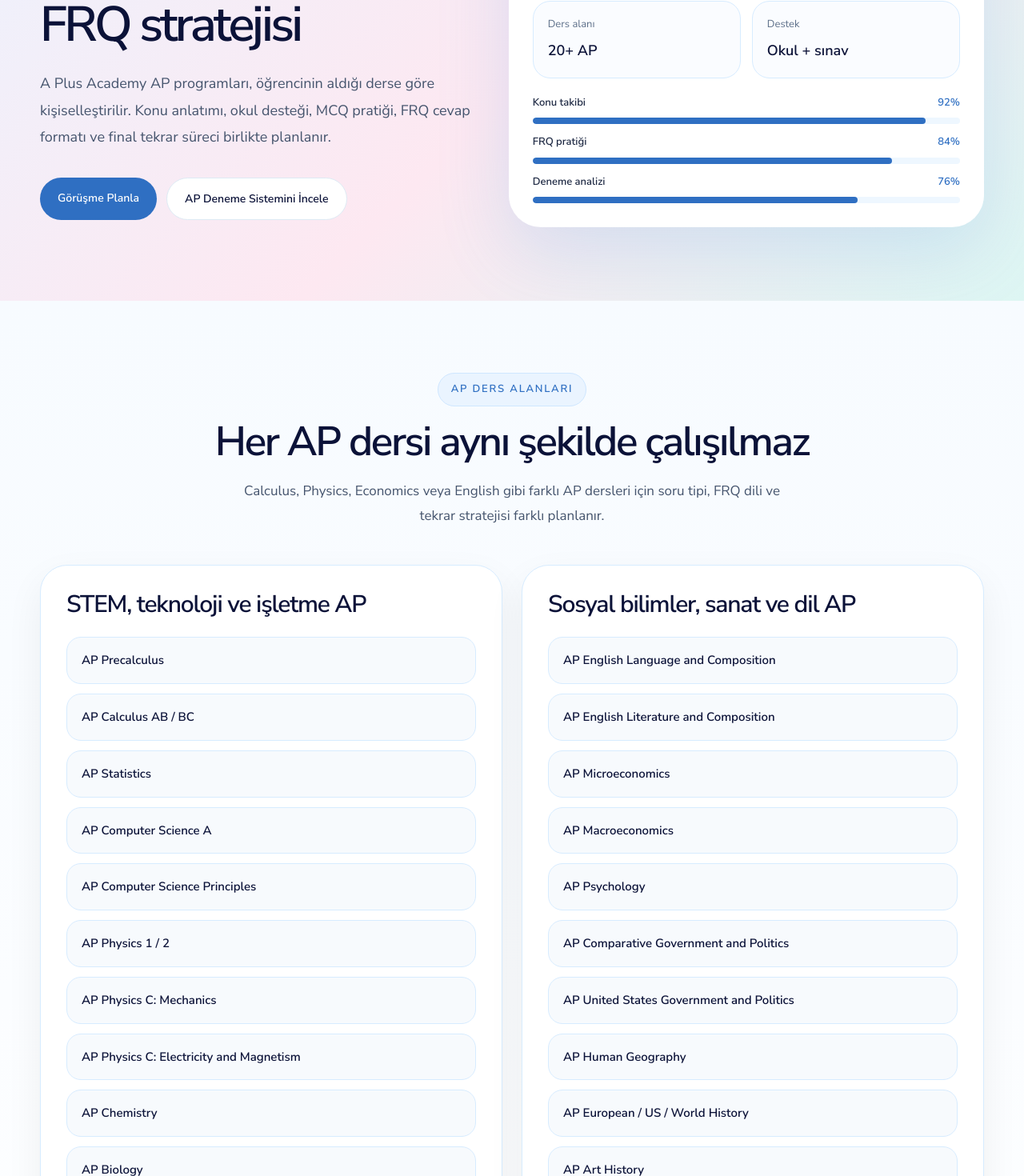
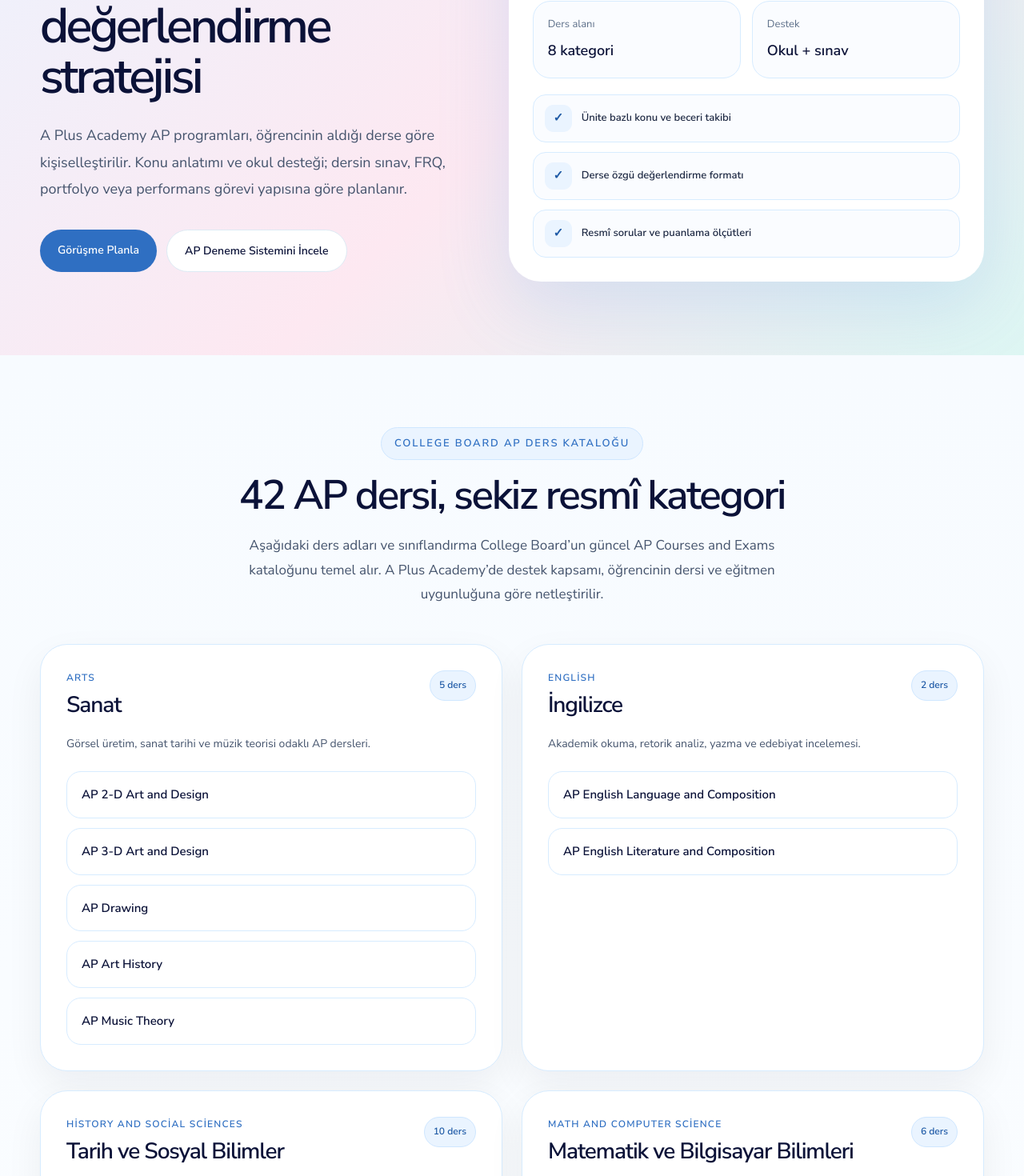
Before and after one commit to apluseducationtr-png/aplus-academy, a Next.js app: page /sinavlar/ap in a window 1280 px wide. Shown: the part 508-1978 px from the top of the page at 80% size. Built offline with nearby package versions, Linux system fonts and the light colour scheme; no server answers.

Commit message:
Align AP catalog with College Board courses

```diff
--- a/src/app/sinavlar/ap/page.tsx
+++ b/src/app/sinavlar/ap/page.tsx
@@ -3,58 +3,117 @@ import Navbar from "@/components/Navbar";
 import Footer from "@/components/Footer";
 import StudentTestimonials from "@/components/StudentTestimonials";
 
-const stemSubjects = [
-  "AP Precalculus",
-  "AP Calculus AB / BC",
-  "AP Statistics",
+const apCourseCategories = [
+  {
+    title: "Sanat",
+    officialTitle: "Arts",
+    description: "Görsel üretim, sanat tarihi ve müzik teorisi odaklı AP dersleri.",
+    courses: [
+      "AP 2-D Art and Design",
+      "AP 3-D Art and Design",
+      "AP Drawing",
+      "AP Art History",
+      "AP Music Theory",
+    ],
+  },
+  {
+    title: "İngilizce",
+    officialTitle: "English",
+    description: "Akademik okuma, retorik analiz, yazma ve edebiyat incelemesi.",
+    courses: [
+      "AP English Language and Composition",
+      "AP English Literature and Composition",
+    ],
+  },
+  {
+    title: "Tarih ve Sosyal Bilimler",
+    officialTitle: "History and Social Sciences",
+    description: "Tarih, ekonomi, psikoloji, coğrafya ve siyaset alanlarını kapsayan dersler.",
+    courses: [
+      "AP African American Studies",
+      "AP Comparative Government and Politics",
+      "AP European History",
+      "AP Human Geography",
+      "AP Macroeconomics",
+      "AP Microeconomics",
+      "AP Psychology",
+      "AP United States Government and Politics",
+      "AP United States History",
+      "AP World History: Modern",
+    ],
+  },
+  {
+    title: "Matematik ve Bilgisayar Bilimleri",
+    officialTitle: "Math and Computer Science",
+    description: "Matematiksel modelleme, analiz, istatistik ve bilgisayar bilimi dersleri.",
+    courses: [
+      "AP Calculus AB",
+      "AP Calculus BC",
       "AP Computer Science A",
       "AP Computer Science Principles",
-  "AP Physics 1 / 2",
+      "AP Precalculus",
+      "AP Statistics",
+    ],
+  },
+  {
+    title: "Fen Bilimleri",
+    officialTitle: "Sciences",
+    description: "Biyoloji, kimya, çevre bilimi ve farklı fizik yaklaşımlarını içeren dersler.",
+    courses: [
+      "AP Biology",
+      "AP Chemistry",
+      "AP Environmental Science",
+      "AP Physics 1: Algebra-Based",
+      "AP Physics 2: Algebra-Based",
+      "AP Physics C: Electricity and Magnetism",
       "AP Physics C: Mechanics",
-  "AP Physics C: Electricity and Magnetism",
-  "AP Chemistry",
-  "AP Biology",
-  "AP Environmental Science",
-  "AP Cybersecurity",
-  "AP Business with Personal Finance",
-];
-
-const humanitiesSubjects = [
-  "AP English Language and Composition",
-  "AP English Literature and Composition",
-  "AP Microeconomics",
-  "AP Macroeconomics",
-  "AP Psychology",
-  "AP Comparative Government and Politics",
-  "AP United States Government and Politics",
-  "AP Human Geography",
-  "AP European / US / World History",
-  "AP Art History",
-  "AP 2-D / 3-D Art and Design",
-  "AP Drawing",
-  "AP Music Theory",
-  "AP Research / Seminar",
-  "AP Chinese / French / German / Italian / Japanese",
+    ],
+  },
+  {
+    title: "Dünya Dilleri ve Kültürleri",
+    officialTitle: "AP World Languages and Cultures",
+    description: "Dil yeterliliğini kültürel bağlam, iletişim ve metin analiziyle birleştiren dersler.",
+    courses: [
+      "AP Chinese Language and Culture",
+      "AP French Language and Culture",
+      "AP German Language and Culture",
+      "AP Italian Language and Culture",
+      "AP Japanese Language and Culture",
       "AP Latin",
-  "AP Spanish Language and Literature",
+      "AP Spanish Language and Culture",
+      "AP Spanish Literature and Culture",
+    ],
+  },
+  {
+    title: "AP Capstone Diploma Programı",
+    officialTitle: "AP Capstone Diploma Program",
+    description: "Araştırma, akademik argüman, kaynak değerlendirme ve sunum becerilerine odaklanır.",
+    courses: ["AP Research", "AP Seminar"],
+  },
+  {
+    title: "AP Career Kickstart",
+    officialTitle: "AP Career Kickstart",
+    description: "İşletme, kişisel finans ve siber güvenlik alanlarında kariyer bağlantılı dersler.",
+    courses: ["AP Business with Personal Finance", "AP Cybersecurity"],
+  },
 ];
 
 const labItems = [
   {
-    title: "MCQ pratiği",
-    text: "Konu bilgisi, hız ve seçenek eleme stratejileri birlikte çalışılır.",
+    title: "MCQ ve FRQ",
+    text: "Yazılı sınavlarda çoktan seçmeli ve açık uçlu bölümler dersin resmî yapısına göre çalışılır.",
   },
   {
-    title: "FRQ cevap dili",
-    text: "Puan kazandıran açıklama formatı ve rubric mantığı öğretilir.",
+    title: "Portfolyo",
+    text: "Art and Design derslerinde eser seçimi, süreç dokümantasyonu ve portfolyo beklentileri takip edilir.",
   },
   {
-    title: "Çıkmış soru analizi",
-    text: "College Board tarzı soru dili ve sık tekrar eden soru kalıpları incelenir.",
+    title: "Performans görevi",
+    text: "Capstone ve ilgili derslerde araştırma, sunum ve performans görevleri akademik dürüstlük içinde desteklenir.",
   },
   {
-    title: "Okul ve kamp desteği",
-    text: "Okul içi yazılı, quiz ve projelerin yanında sınav döneminde yoğun AP kampları düzenlenir.",
+    title: "Resmî soru ve ölçütler",
+    text: "Yayımlanmış sorular, puanlama ölçütleri ve dersin değerlendirme dili birlikte analiz edilir.",
   },
 ];
 
@@ -71,8 +130,8 @@ const timeline = [
   },
   {
     phase: "03",
-    title: "MCQ + FRQ",
-    text: "Konu öğrenimi sınav formatına uygun soru çözümüyle desteklenir.",
+    title: "Derse özel değerlendirme",
+    text: "Konu öğrenimi; sınav, FRQ, portfolyo veya performans görevi formatıyla desteklenir.",
   },
   {
     phase: "04",
@@ -84,7 +143,7 @@ const timeline = [
 const forWho = [
   "AP sınavında 4 veya 5 hedefleyen öğrenciler",
   "Okul AP derslerinde GPA desteğine ihtiyaç duyan öğrenciler",
-  "FRQ cevap formatında zorlanan öğrenciler",
+  "Dersin sınav, FRQ, portfolyo veya görev formatında zorlanan öğrenciler",
   "Sınava kısa süre kala yoğun tekrar kampı arayan öğrenciler",
 ];
 
@@ -95,7 +154,7 @@ const faqs = [
   },
   {
     q: "FRQ çalışması her AP dersi için yapılıyor mu?",
-    a: "FRQ ağırlığı derse göre değişir; ancak cevap formatı, açıklama kalitesi ve rubric mantığı AP hazırlığının önemli bir parçasıdır.",
+    a: "Hayır. College Board değerlendirme yapısı derse göre değişir. Bazı derslerde MCQ ve FRQ, Art and Design derslerinde portfolyo, Capstone derslerinde ise araştırma ve performans görevleri öne çıkar.",
   },
   {
     q: "AP kamp programları açılıyor mu?",
@@ -173,7 +232,7 @@ export default function APPage() {
                 maxWidth: "780px",
               }}
             >
-              AP’de 4-5 hedefi için ders bazlı hazırlık ve FRQ stratejisi
+              AP’de 4-5 hedefi için ders bazlı hazırlık ve değerlendirme stratejisi
             </h1>
 
             <p
@@ -186,8 +245,8 @@ export default function APPage() {
               }}
             >
               A Plus Academy AP programları, öğrencinin aldığı derse göre
-              kişiselleştirilir. Konu anlatımı, okul desteği, MCQ pratiği, FRQ
-              cevap formatı ve final tekrar süreci birlikte planlanır.
+              kişiselleştirilir. Konu anlatımı ve okul desteği; dersin sınav,
+              FRQ, portfolyo veya performans görevi yapısına göre planlanır.
             </p>
 
             <div
@@ -237,7 +296,7 @@ export default function APPage() {
                     margin: "0 0 10px",
                   }}
                 >
-                  AP command center
+                  AP program özeti
                 </p>
 
                 <h2
@@ -280,8 +339,8 @@ export default function APPage() {
               }}
             >
               <MetricBox label="Hedef skor" value="4-5" />
-              <MetricBox label="Format" value="MCQ + FRQ" />
-              <MetricBox label="Ders alanı" value="20+ AP" />
+              <MetricBox label="Resmî katalog" value="42 AP dersi" />
+              <MetricBox label="Ders alanı" value="8 kategori" />
               <MetricBox label="Destek" value="Okul + sınav" />
             </div>
 
@@ -292,9 +351,9 @@ export default function APPage() {
                 gap: "12px",
               }}
             >
-              <ProgressRow label="Konu takibi" value="92%" />
-              <ProgressRow label="FRQ pratiği" value="84%" />
-              <ProgressRow label="Deneme analizi" value="76%" />
+              <ProgramFocus label="Ünite bazlı konu ve beceri takibi" />
+              <ProgramFocus label="Derse özgü değerlendirme formatı" />
+              <ProgramFocus label="Resmî sorular ve puanlama ölçütleri" />
             </div>
           </div>
         </div>
@@ -314,7 +373,7 @@ export default function APPage() {
               margin: "0 auto 46px",
             }}
           >
-            <div style={blueBadgeLight}>AP ders alanları</div>
+            <div style={blueBadgeLight}>College Board AP ders kataloğu</div>
 
             <h2
               style={{
@@ -326,7 +385,7 @@ export default function APPage() {
                 margin: "18px 0 0",
               }}
             >
-              Her AP dersi aynı şekilde çalışılmaz
+              42 AP dersi, sekiz resmî kategori
             </h2>
 
             <p
@@ -338,25 +397,44 @@ export default function APPage() {
                 maxWidth: "680px",
               }}
             >
-              Calculus, Physics, Economics veya English gibi farklı AP dersleri
-              için soru tipi, FRQ dili ve tekrar stratejisi farklı planlanır.
+              Aşağıdaki ders adları ve sınıflandırma College Board’un güncel AP
+              Courses and Exams kataloğunu temel alır. A Plus Academy’de destek
+              kapsamı, öğrencinin dersi ve eğitmen uygunluğuna göre netleştirilir.
             </p>
           </div>
 
           <div
-            className="subject-grid"
+            className="ap-category-grid"
             style={{
               display: "grid",
               gridTemplateColumns: "repeat(2, minmax(0, 1fr))",
               gap: "24px",
             }}
           >
-            <SubjectPanel title="STEM, teknoloji ve işletme AP" subjects={stemSubjects} />
-            <SubjectPanel
-              title="Sosyal bilimler, sanat ve dil AP"
-              subjects={humanitiesSubjects}
-            />
+            {apCourseCategories.map((category) => (
+              <CourseCategoryCard key={category.officialTitle} {...category} />
+            ))}
           </div>
+
+          <p
+            style={{
+              color: "#5F718A",
+              fontSize: "13px",
+              lineHeight: "1.7",
+              margin: "24px 0 0",
+              textAlign: "center",
+            }}
+          >
+            Kaynak: {" "}
+            <a
+              href="https://apstudents.collegeboard.org/courses"
+              target="_blank"
+              rel="noreferrer"
+              style={{ color: "#1F5AA6", fontWeight: 900 }}
+            >
+              College Board AP Courses and Exams
+            </a>
+          </p>
         </div>
       </section>
 
@@ -420,7 +498,7 @@ export default function APPage() {
                   margin: 0,
                 }}
               >
-                AP başarısı sadece konu bilmekle gelmez
+                Her AP dersi kendi değerlendirme yapısıyla çalışılır
               </h2>
 
               <p
@@ -431,9 +509,9 @@ export default function APPage() {
                   margin: "24px 0 0",
                 }}
               >
-                AP sınavlarında öğrencinin bilgiyi doğru formatta, doğru
-                açıklama diliyle ve süre içinde kullanabilmesi gerekir. Bu
-                nedenle MCQ ve FRQ çalışmaları birlikte yürütülür.
+                AP değerlendirmesi her derste aynı değildir. Yazılı sınavlar,
+                FRQ bölümleri, portfolyolar ve performans görevleri için gereken
+                beceriler dersin resmî yapısına göre ayrı ayrı ele alınır.
               </p>
             </div>
 
@@ -468,7 +546,7 @@ export default function APPage() {
                   margin: 0,
                 }}
               >
-                Konu bilgisi + sınav formatı + puanlama mantığı
+                Konu bilgisi + derse özel format + puanlama ölçütleri
               </p>
             </div>
           </div>
@@ -895,7 +973,7 @@ export default function APPage() {
       <style>{`
         @media (max-width: 950px) {
           .ap-hero-unique,
-          .subject-grid,
+          .ap-category-grid,
           .frq-lab,
           .timeline-head,
           .forwho-grid,
@@ -955,68 +1033,57 @@ function MetricBox({ label, value }: { label: string; value: string }) {
   );
 }
 
-function ProgressRow({ label, value }: { label: string; value: string }) {
+function ProgramFocus({ label }: { label: string }) {
   return (
-    <div>
     <div
       style={{
-          display: "flex",
-          justifyContent: "space-between",
-          gap: "16px",
-          marginBottom: "8px",
+        display: "grid",
+        gridTemplateColumns: "34px 1fr",
+        gap: "12px",
+        alignItems: "center",
+        padding: "12px 14px",
+        border: "1px solid #D7ECFF",
+        borderRadius: "16px",
+        background: "#FAFCFF",
       }}
     >
       <span
+        aria-hidden
         style={{
-            color: "#1F2A44",
-            fontSize: "13px",
-            fontWeight: 850,
-          }}
-        >
-          {label}
-        </span>
-
-        <span
-          style={{
-            color: "#2F6FC2",
-            fontSize: "13px",
+          display: "grid",
+          width: "34px",
+          height: "34px",
+          placeItems: "center",
+          borderRadius: "11px",
+          background: "#EAF4FF",
+          color: "#1F5AA6",
+          fontSize: "15px",
           fontWeight: 950,
         }}
       >
-          {value}
+        ✓
       </span>
-      </div>
-
-      <div
-        style={{
-          height: "8px",
-          background: "#EEF7FF",
-          borderRadius: "999px",
-          overflow: "hidden",
-        }}
-      >
-        <div
-          style={{
-            width: value,
-            height: "100%",
-            background: "#2F6FC2",
-            borderRadius: "999px",
-          }}
-        />
-      </div>
+      <span style={{ color: "#1F2A44", fontSize: "13px", fontWeight: 850 }}>
+        {label}
+      </span>
     </div>
   );
 }
 
-function SubjectPanel({
+function CourseCategoryCard({
   title,
-  subjects,
+  officialTitle,
+  description,
+  courses,
 }: {
   title: string;
-  subjects: string[];
+  officialTitle: string;
+  description: string;
+  courses: string[];
 }) {
   return (
-    <div
+    <article
+      className="ap-category-card"
       style={{
         background: "#ffffff",
         color: "#0B1238",
@@ -1026,24 +1093,74 @@ function SubjectPanel({
         boxShadow: "0 18px 48px rgba(15, 23, 42, 0.06)",
       }}
     >
+      <div
+        style={{
+          display: "flex",
+          justifyContent: "space-between",
+          gap: "20px",
+          alignItems: "flex-start",
+          marginBottom: "22px",
+        }}
+      >
+        <div>
+          <p
+            style={{
+              color: "#2F6FC2",
+              fontSize: "12px",
+              fontWeight: 900,
+              letterSpacing: ".1em",
+              margin: "0 0 8px",
+              textTransform: "uppercase",
+            }}
+          >
+            {officialTitle}
+          </p>
           <h3
             style={{
-          fontSize: "30px",
+              fontSize: "28px",
               lineHeight: "1.1",
               fontWeight: 950,
               letterSpacing: "-0.04em",
-          margin: "0 0 24px",
+              margin: 0,
             }}
           >
             {title}
           </h3>
+        </div>
+        <span
+          style={{
+            flexShrink: 0,
+            padding: "8px 11px",
+            border: "1px solid #CFE7FF",
+            borderRadius: "999px",
+            background: "#EAF4FF",
+            color: "#1F5AA6",
+            fontSize: "12px",
+            fontWeight: 950,
+          }}
+        >
+          {courses.length} ders
+        </span>
+      </div>
+
+      <p
+        style={{
+          color: "#45546D",
+          fontSize: "14px",
+          lineHeight: "1.7",
+          margin: "0 0 22px",
+        }}
+      >
+        {description}
+      </p>
 
       <div style={{ display: "grid", gap: "12px" }}>
-        {subjects.map((subject) => (
+        {courses.map((course) => (
           <div
-            key={subject}
+            key={course}
+            className="ap-course-item"
             style={{
-              background: "#F7FAFD",
+              background: "#ffffff",
               border: "1px solid #D7ECFF",
               borderRadius: "18px",
               padding: "16px 18px",
@@ -1052,11 +1169,11 @@ function SubjectPanel({
               fontWeight: 900,
             }}
           >
-            {subject}
+            {course}
           </div>
         ))}
       </div>
-    </div>
+    </article>
   );
 }
 
```
Lines whose indentation alone changed are shown as unchanged.
